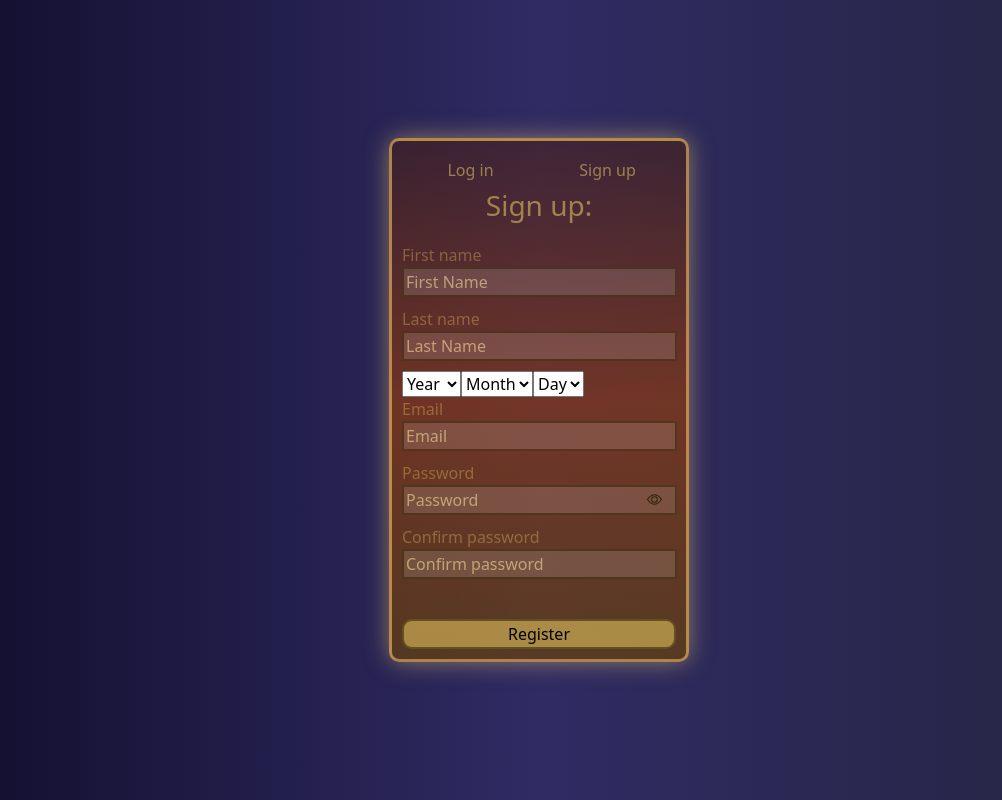
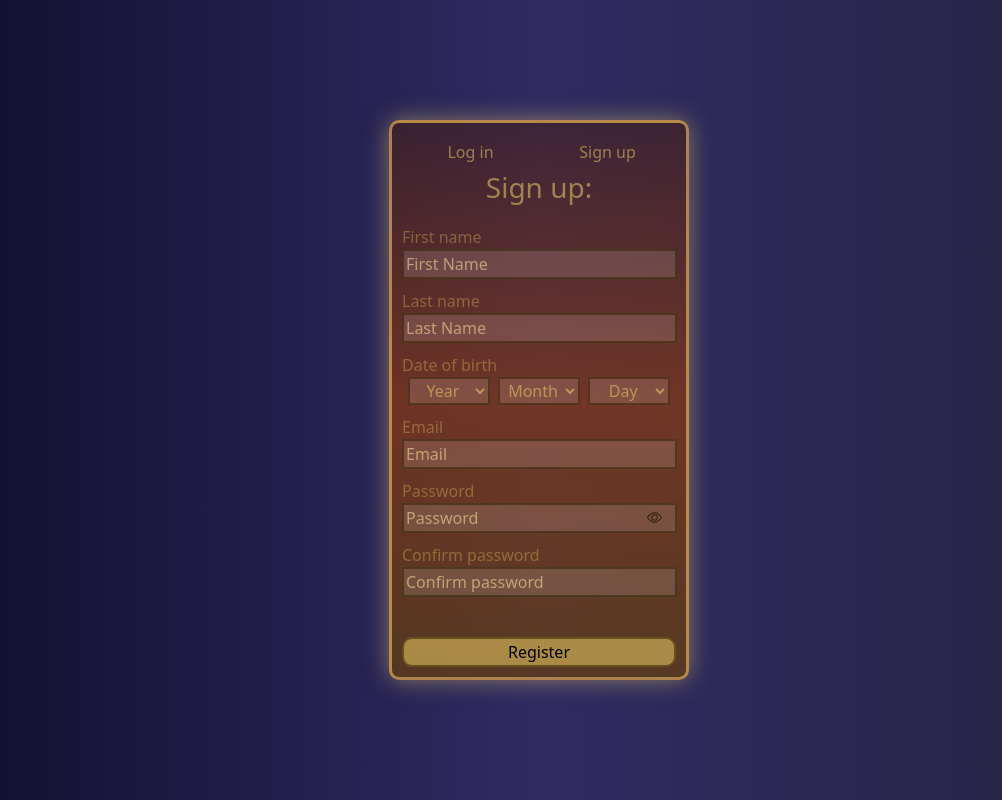
Before and after one commit to Roman-cas88/register-users, a React (Create React App) app: page / in a window 1280 px wide. Shown: the whole page, without its empty margins (101-1103 px from the left). Built offline with nearby package versions, Linux system fonts and the light colour scheme.

Commit message:
datePicker styles

```diff
--- a/src/components/DatePicker.jsx
+++ b/src/components/DatePicker.jsx
@@ -46,7 +46,8 @@ export const DatePicker = ({ pickBirthday }) => {
     }, [year, month, day])
 
   return (
-    <div>
+    <div className='datepicker'>
+        <p>Date of birth</p>
         <select onChange={selectYear}>
             <option>Year</option>
             {yearsOption.map((option, index) => {
--- a/src/components/styles.css
+++ b/src/components/styles.css
@@ -60,6 +60,32 @@ input:hover {
     background-color:#fce490e7;
     border: solid 2px #fbfaf8;
 }
+.datepicker{
+    text-align: center;
+}
+.datepicker p{
+    text-align: left;
+    margin: 0;
+}
+.datepicker select{
+    text-align: center;
+    background-color:#faf8f223;
+    border: solid 2px #2d23008e;
+    width: 30%;
+    margin: 0 4px 10px;
+    color: #fcdc6980;
+    outline: 0;
+}
+.datepicker select:hover{
+    box-shadow: 0px 0px 15px -1px #fcdc6980;
+    background-color:#fce490e7;
+    border: solid 2px #fbfaf8;
+    color: #2d2300;
+}
+.datepicker option{
+    background: #fce490e7;;
+    color: #2d2300;
+}
 .submitButton {
     width: 100%;
     margin-top: 30px;
```
